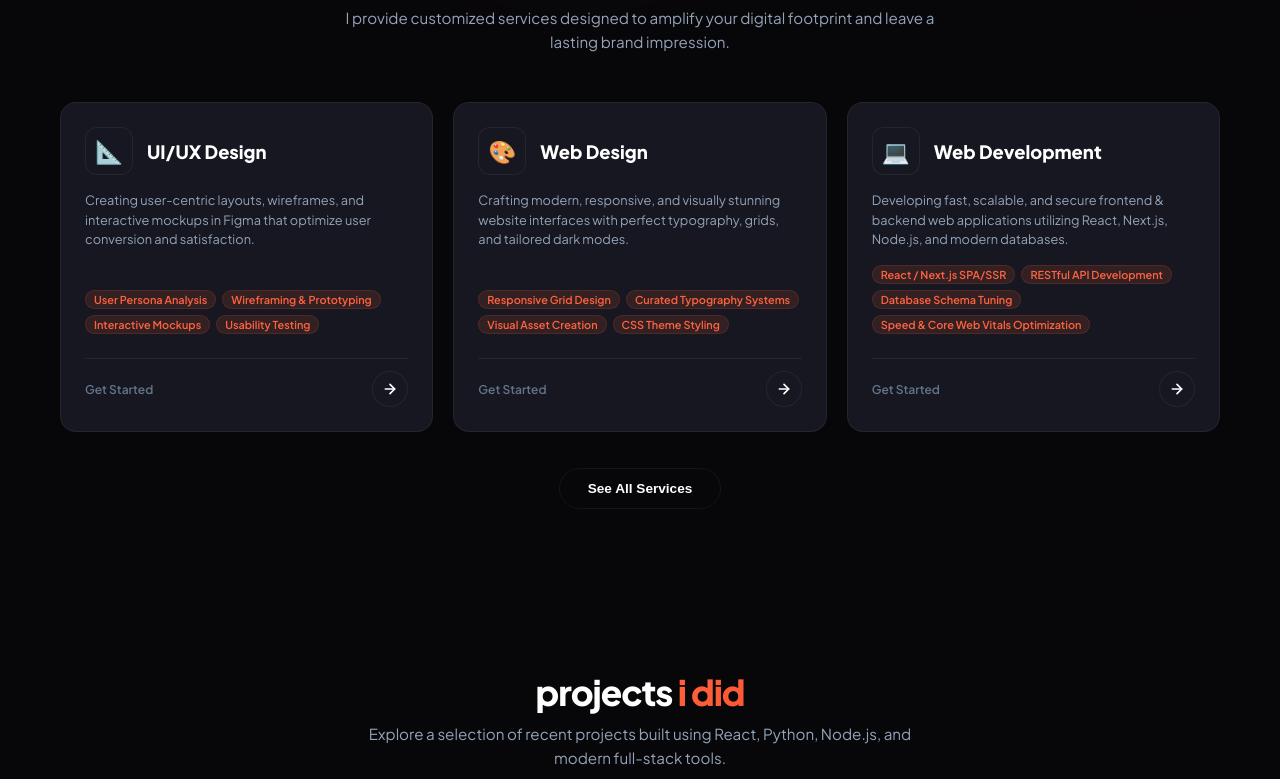
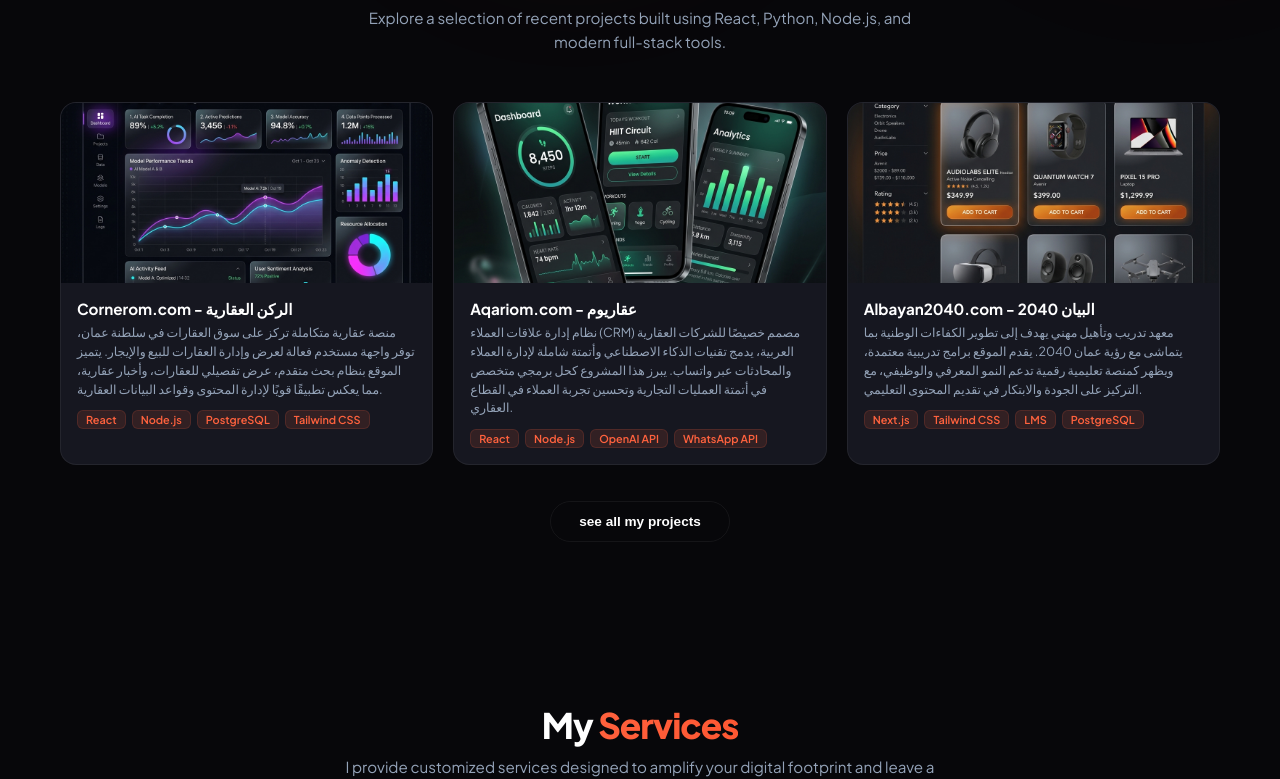
Before and after one commit to hmxx7d/portfolio, a React (Vite) app: page / in a window 1280 px wide. Shown: the part 814-1593 px from the top of the page. Built offline with nearby package versions, Linux system fonts and the light colour scheme; no server answers; the database is empty.

Commit message:
Reorder sections: render portfolio before services

```diff
--- a/src/App.jsx
+++ b/src/App.jsx
@@ -221,14 +221,14 @@
                   details={profile.details}
                 />
 
+                <PortfolioSection
+                  projects={profile.projects}
+                  onSeeAllProjects={() => setCurrentPage("projects")}
+                />
+
                 <ServicesSection
                   services={profile.services}
                   onSeeAllServices={() => setCurrentPage("services")}
-                />
-
-                <PortfolioSection
-                  projects={profile.projects}
-                  onSeeAllProjects={() => setCurrentPage("projects")}
                 />
 
                 <SkillsSection skills={profile.skills} />
```
